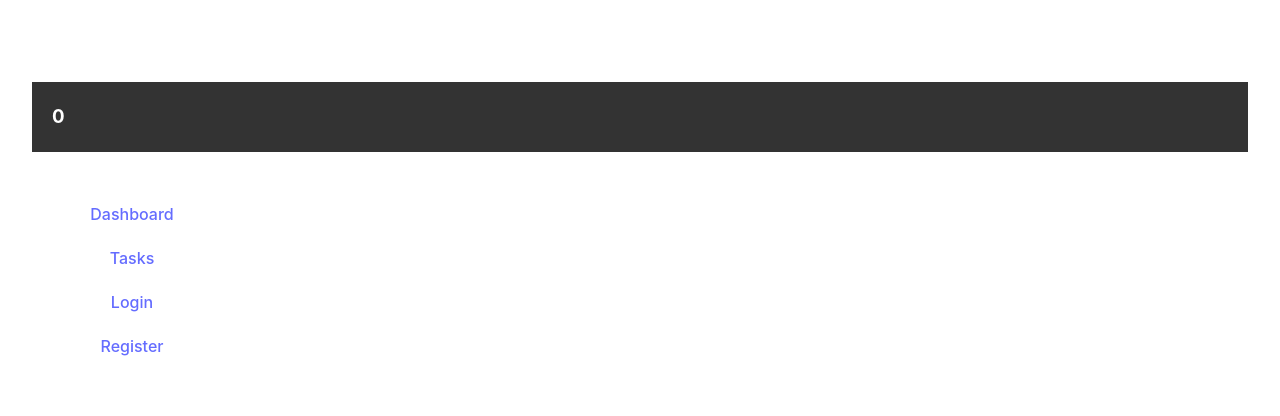
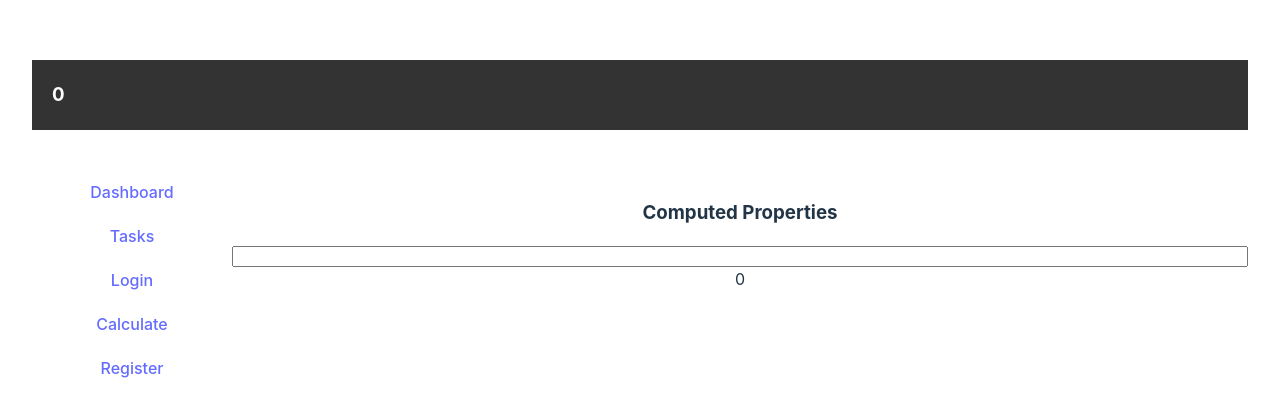
Before and after one commit to VictorOctavio/vue-js, a Vue app: page /calculate in a window 1280 px wide. Shown: the part 180-596 px from the top of the page. Built offline with nearby package versions, Linux system fonts and the light colour scheme; no server answers.

Commit message:
componentscomputadas

```diff
--- a/src/ui/components/Sidebar.vue
+++ b/src/ui/components/Sidebar.vue
@@ -3,6 +3,7 @@
         <router-link to="/">Dashboard</router-link>
         <router-link to="/tasks">Tasks</router-link>
         <router-link to="/login">Login</router-link>
+        <router-link to="/calculate">Calculate</router-link>
         <router-link to="/register">Register</router-link>
     </div>
 </template>
--- a/src/ui/models/routes.model.ts
+++ b/src/ui/models/routes.model.ts
@@ -2,5 +2,6 @@ export enum Routes {
     Home = "/",
     Tasks = "/tasks",
     Register = "/register",
-    Login = "/login"
+    Login = "/login",
+    Calculate = "/calculate"
 }
--- /dev/null
+++ b/src/ui/modules/calculate/views/CalculateView.vue
@@ -0,0 +1,16 @@
+<template>
+    <div style="display: flex; flex-direction: column;">
+        <h3>Computed Properties</h3>
+        <input type="number" v-model="valor">
+        {{ double }}
+    </div>
+</template>
+
+<script setup>
+    import { computed, ref } from 'vue';
+    const valor = ref('');
+
+    const double = computed(() => valor.value * 2);
+</script>
+
+<style scoped></style>
--- a/src/ui/router/index.ts
+++ b/src/ui/router/index.ts
@@ -23,6 +23,11 @@ const router = createRouter({
             path: "/login",
             name: Routes.Login,
             component: () => import("../views/public/LoginView.vue")
+        },
+        {
+            path: "/calculate",
+            name: Routes.Calculate,
+            component: () => import("../modules/calculate/views/CalculateView.vue")
         }
     ]
 })
```
